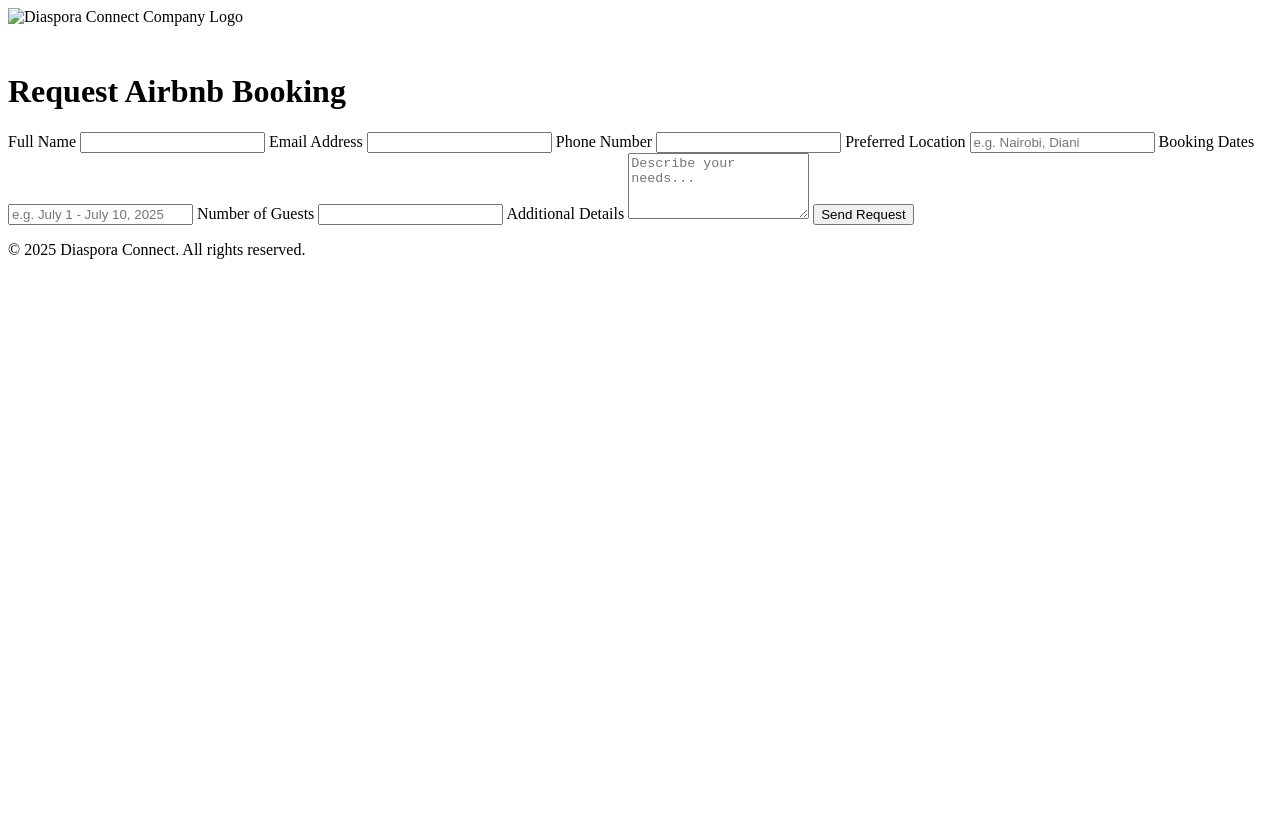
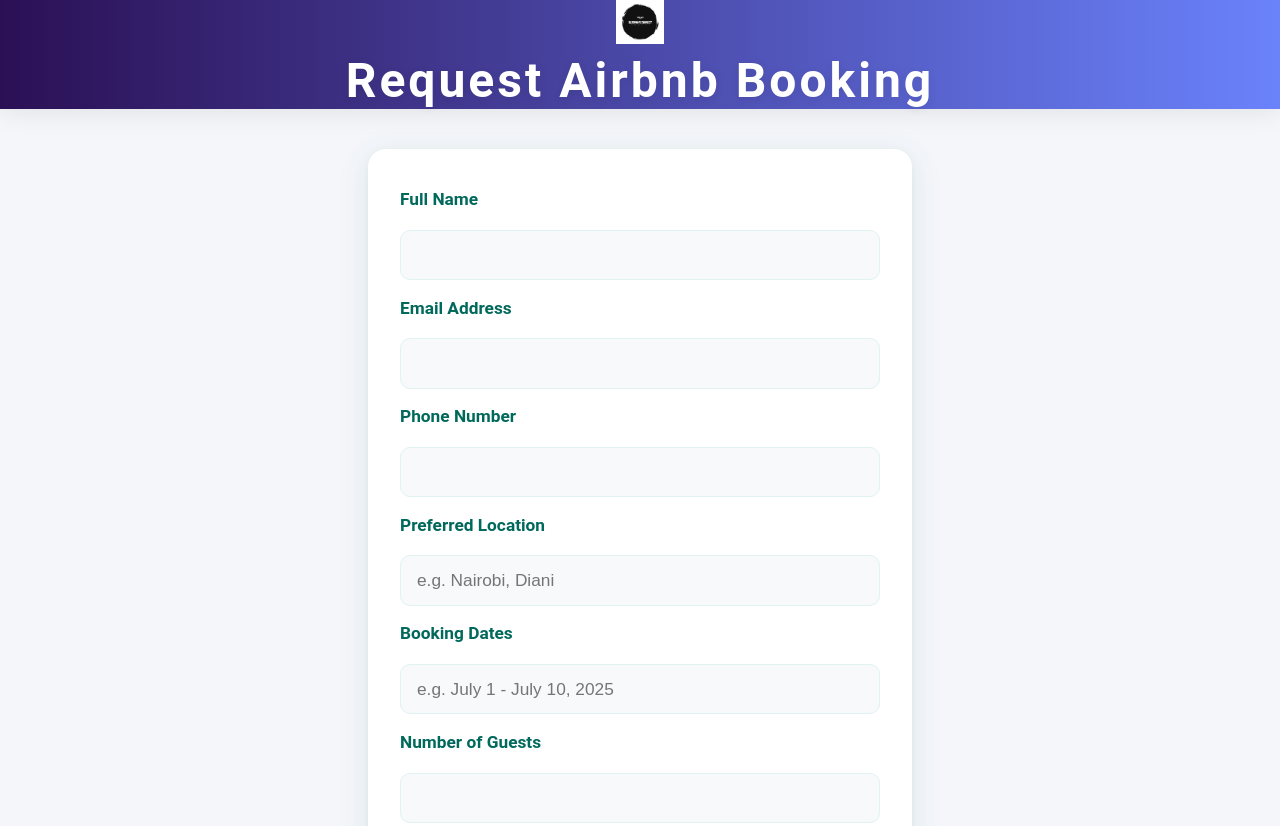
Before and after one commit to Brandoncodes247/Diaspora-Connect, a plain HTML site: page airbnb.html in a window 1280 px wide. Shown: the top 826 px of the page. Before the commit the page ends 800 px from the top, so only its background shows below. Drawn offline with Linux system fonts and the light colour scheme; the site is published under a folder, as on GitHub Pages, so addresses that start at the root find nothing.

Commit message:
Fix asset paths in forms for GitHub Pages compatibility

```diff
--- a/airbnb.html
+++ b/airbnb.html
@@ -4,12 +4,12 @@
     <meta charset="UTF-8">
     <meta name="viewport" content="width=device-width, initial-scale=1.0">
     <title>Request Airbnb Booking | Diaspora Connect</title>
-    <link rel="stylesheet" href="/css/styles.css">
-    <link rel="stylesheet" href="/css/form.css">
+    <link rel="stylesheet" href="css/styles.css">
+    <link rel="stylesheet" href="css/form.css">
 </head>
 <body>
     <header>
-        <img src="/assets/SS2.png" alt="Diaspora Connect Company Logo" height="44" style="display:block;margin:0 auto 0.5rem auto;">
+        <img src="assets/SS2.png" alt="Diaspora Connect Company Logo" height="44" style="display:block;margin:0 auto 0.5rem auto;">
         <h1>Request Airbnb Booking</h1>
     </header>
     <main>
@@ -38,7 +38,7 @@
             <button type="submit" class="service-btn">Send Request</button>
         </form>
         <div id="thankYouMsg" class="thankyou-card" style="display:none;">
-            <img src="/assets/SS5.png" alt="Diaspora Connect Logo" style="display:block;margin:0 auto 2rem auto;max-width:180px;width:40vw;">
+            <img src="assets/SS5.png" alt="Diaspora Connect Logo" style="display:block;margin:0 auto 2rem auto;max-width:180px;width:40vw;">
             <h2 style="font-size:2.2rem;color:#2b1055;font-weight:900;margin-bottom:1.2rem;">Thank you for your request!</h2>
             <p style="font-size:1.25rem;color:#00695c;font-weight:600;">We have received your details and will reach out to you in a few minutes.</p>
         </div>
```
Also changed, not shown: assignments.html (+4 -4 lines), details-form.html (+4 -4 lines).
